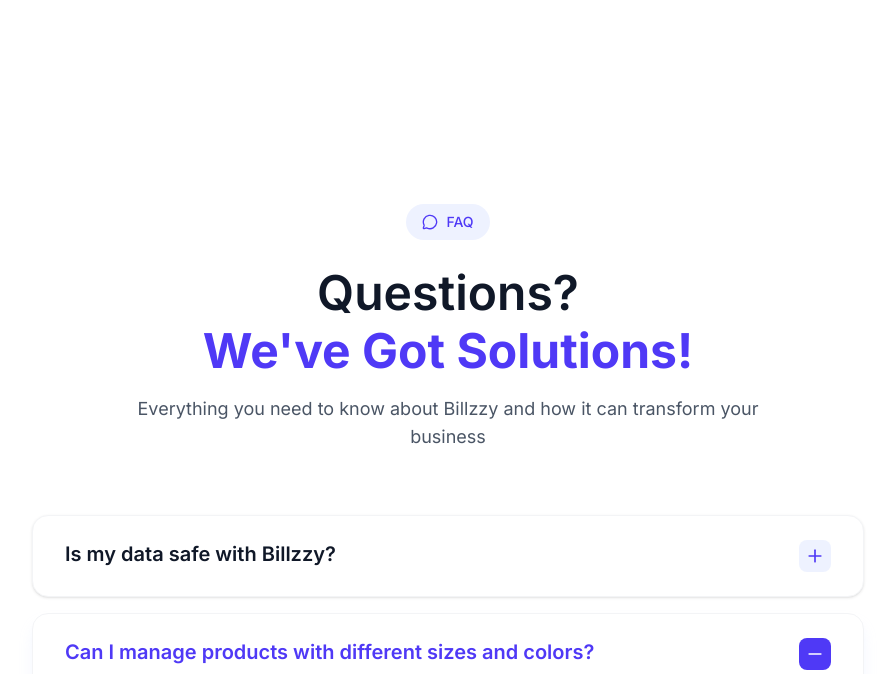
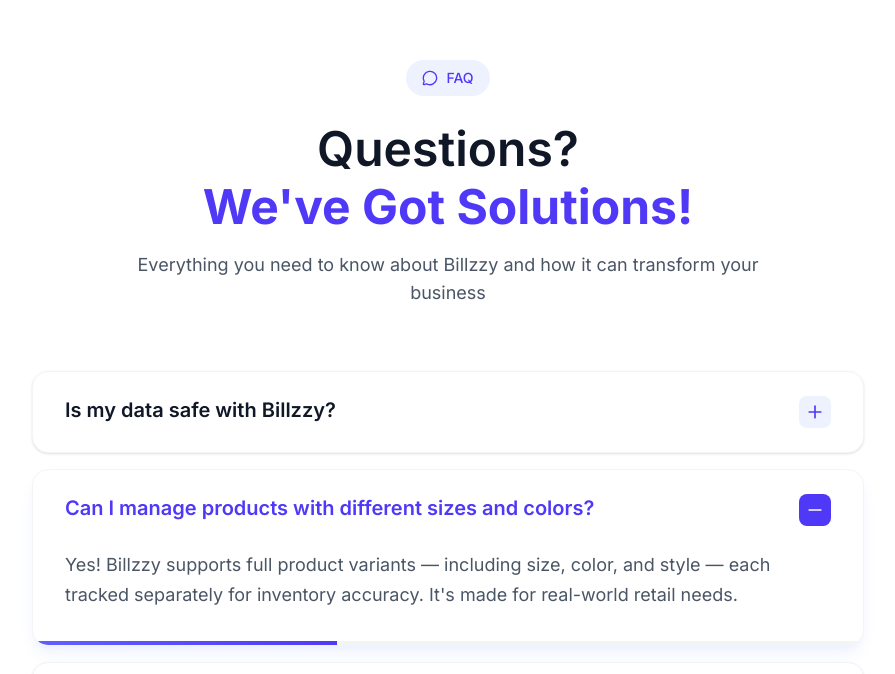
Before and after one commit to JOYBOYash/Billzzy-Redesign, a Next.js app: page / in a window 1280 px wide. Shown: the part 8186-8860 px from the top of the page, without its empty margins (192-1087 px from the left). Built offline with nearby package versions, Linux system fonts and the light colour scheme.

Commit message:
updated faq bug

```diff
--- a/app/components/FAQ.tsx
+++ b/app/components/FAQ.tsx
@@ -125,7 +125,7 @@
   };
 
   return (
-    <section className="max-h-screen overflow-hidden md:py-36 py-0">
+    <section className="max-h-screen min-h-screen overflow-hidden">
       <div className="max-w-4xl max-h-screen mx-auto px-6 p-12 md:px-8">
 
         {/* Header Section */}
```
